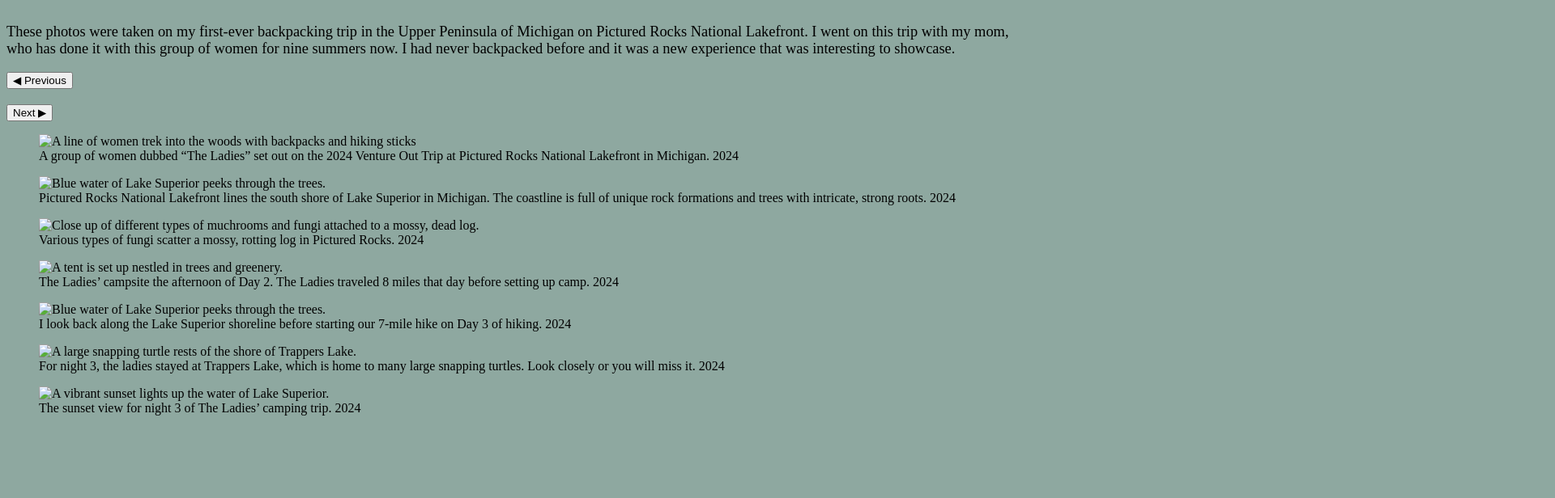
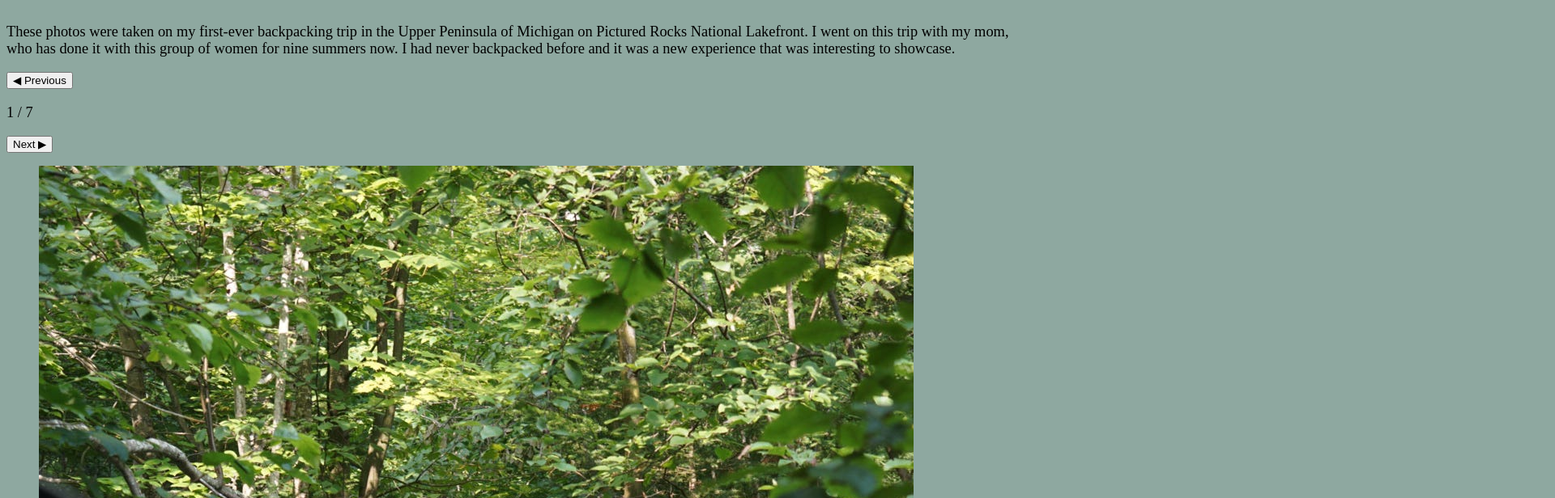
Before and after one commit to FALL2024-4502-7502/ava-site, a plain HTML site: page gallery.html in a window 1280 px wide. Shown: the part 280-896 px from the top of the page at 81% size, 1920 px wide, since content can reach past the window. Drawn offline with Linux system fonts and the light colour scheme; the site is published under a folder, as on GitHub Pages, so addresses that start at the root find nothing.

Commit message:
Update gallery.html

```diff
--- a/gallery.html
+++ b/gallery.html
@@ -32,7 +32,7 @@
 
     <figure class="gallery-image hideThis">
 
-      <img src="../img/pic1.jpeg" alt="A line of women trek into the woods with backpacks and hiking sticks">
+      <img src="img/pic1.jpeg" alt="A line of women trek into the woods with backpacks and hiking sticks">
       <figcaption>
         A group of women dubbed “The Ladies” set out on the 2024 Venture Out Trip at Pictured Rocks National Lakefront in Michigan.  <time datetime="2024">2024</time>
       </figcaption>
@@ -40,42 +40,42 @@
 
 
     <figure class="gallery-image hideThis">
-      <img src="../img/pic2.jpeg" alt="Blue water of Lake Superior peeks through the trees.">
+      <img src="img/pic2.jpeg" alt="Blue water of Lake Superior peeks through the trees.">
       <figcaption>
         Pictured Rocks National Lakefront lines the south shore of Lake Superior in Michigan. The coastline is full of unique rock formations and trees with intricate, strong roots. <time datetime="2024">2024</time>
       </figcaption>
     </figure>
 
         <figure class="gallery-image hideThis">
-      <img src="../img/pic3.jpeg" alt="Close up of different types of muchrooms and fungi attached to a mossy, dead log.">
+      <img src="img/pic3.jpeg" alt="Close up of different types of muchrooms and fungi attached to a mossy, dead log.">
       <figcaption>
         Various types of fungi scatter a mossy, rotting log in Pictured Rocks. <time datetime="2024">2024</time>
       </figcaption>
     </figure>
 
         <figure class="gallery-image hideThis">
-      <img src="../img/pic4.jpeg" alt="A tent is set up nestled in trees and greenery.">
+      <img src="img/pic4.jpeg" alt="A tent is set up nestled in trees and greenery.">
       <figcaption>
         The Ladies’ campsite the afternoon of Day 2. The Ladies traveled 8 miles that day before setting up camp.  <time datetime="2024">2024</time>
       </figcaption>
     </figure>
 
         <figure class="gallery-image hideThis">
-      <img src="../img/pic5.jpeg" alt="Blue water of Lake Superior peeks through the trees.">
+      <img src="img/pic5.jpeg" alt="Blue water of Lake Superior peeks through the trees.">
       <figcaption>
         I look back along the Lake Superior shoreline before starting our 7-mile hike on Day 3 of hiking. <time datetime="2024">2024</time>
       </figcaption>
     </figure>
 
         <figure class="gallery-image hideThis">
-      <img src="../img/pic6.jpeg" alt="A large snapping turtle rests of the shore of Trappers Lake.">
+      <img src="img/pic6.jpeg" alt="A large snapping turtle rests of the shore of Trappers Lake.">
       <figcaption>
         For night 3, the ladies stayed at Trappers Lake, which is home to many large snapping turtles. Look closely or you will miss it.  <time datetime="2024">2024</time>
       </figcaption>
     </figure>
 
     <figure class="gallery-image hideThis">
-      <img src="../img/pic7.jpeg" alt="A vibrant sunset lights up the water of Lake Superior.">
+      <img src="img/pic7.jpeg" alt="A vibrant sunset lights up the water of Lake Superior.">
       <figcaption>
         The sunset view for night 3 of The Ladies’ camping trip.  <time datetime="2024">2024</time>
       </figcaption>
@@ -95,5 +95,5 @@ Link to my portfolio
 &nbsp;&nbsp;&nbsp;&nbsp;&nbsp;
 
 </footer>
-<script src="/js/gallery.js"></script>
+<script src="js/gallery.js"></script>
 </html>
```
